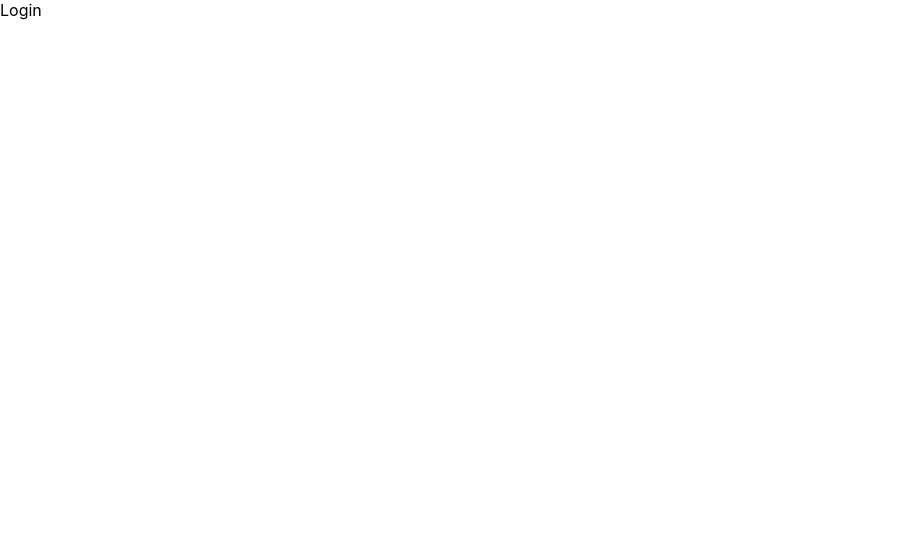
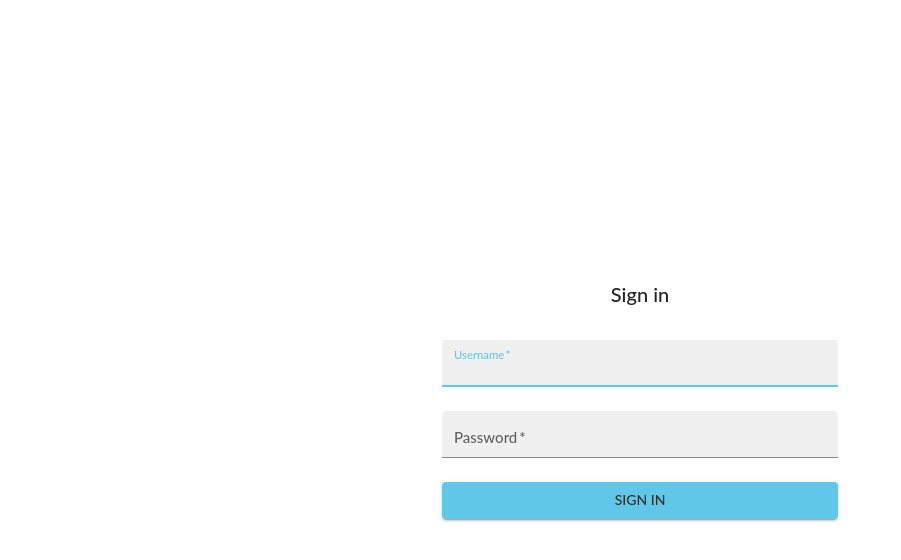
Before and after one commit to Imranr2/DCUBE_FRONT_END, a React (Create React App) app: page / in a window 1280 px wide. Shown: the top 560 px of the page, without its empty margins (0-901 px from the left). Built offline with nearby package versions, Linux system fonts and the light colour scheme.

Commit message:
Add signin page

```diff
--- a/package.json
+++ b/package.json
@@ -5,6 +5,7 @@
   "dependencies": {
     "@emotion/react": "^11.11.1",
     "@emotion/styled": "^11.11.0",
+    "@mui/icons-material": "^5.14.9",
     "@mui/material": "^5.14.9",
     "@testing-library/jest-dom": "^5.17.0",
     "@testing-library/react": "^13.4.0",
--- a/src/App.js
+++ b/src/App.js
@@ -1,4 +1,4 @@
-import Login from "./pages/Login";
+import SignIn from "./pages/SignIn";
 import { theme } from "./utils/theme";
 import { ThemeProvider } from "@mui/material/styles";
 import { BrowserRouter as Router, Routes, Route } from "react-router-dom";
@@ -8,7 +8,7 @@ function App() {
     <ThemeProvider theme={theme}>
       <Router>
         <Routes>
-          <Route path="/" element={<Login />} />
+          <Route path="/" element={<SignIn />} />
         </Routes>
       </Router>
     </ThemeProvider>
--- a/src/pages/Login.js
+++ /dev/null
@@ -1,7 +0,0 @@
-import React from "react";
-
-const Login = () => {
-  return <div>Login</div>;
-};
-
-export default Login;
--- /dev/null
+++ b/src/pages/SignIn.js
@@ -0,0 +1,106 @@
+import React, { useState } from "react";
+import {
+  Button,
+  TextField as MuiTextField,
+  Typography,
+  Container,
+  CssBaseline,
+  inputClasses,
+  inputLabelClasses,
+  styled,
+} from "@mui/material";
+
+const TextField = styled(MuiTextField)(`
+  .${inputClasses.root} {
+    font-size: 10px;
+  }
+  .${inputLabelClasses.root} {
+    font-size: 15px;
+  }
+`);
+
+const SignIn = () => {
+  const [username, setUsername] = useState("");
+  const [password, setPassword] = useState("");
+
+  const handleUsernameChange = (e) => {
+    setUsername(e.target.value);
+  };
+
+  const handlePasswordChange = (e) => {
+    setPassword(e.target.value);
+  };
+
+  const handleSubmit = (e) => {
+    e.preventDefault();
+    // Handle login logic here
+  };
+
+  return (
+    <div
+      style={{
+        display: "flex",
+        justifyContent: "center",
+        alignItems: "center",
+        minHeight: "100vh", // Center vertically
+      }}
+    >
+      <Container component="main" maxWidth="xs">
+        <CssBaseline />
+        <div
+          style={{
+            display: "flex",
+            flexDirection: "column",
+            alignItems: "center",
+          }}
+        >
+          <Typography component="h1" variant="h5">
+            Sign in
+          </Typography>
+          <form
+            style={{ width: "100%", marginTop: "1rem" }}
+            onSubmit={handleSubmit}
+          >
+            <TextField
+              variant="filled"
+              margin="normal"
+              required
+              fullWidth
+              id="username"
+              label="Username"
+              name="username"
+              autoComplete="username"
+              autoFocus
+              value={username}
+              onChange={handleUsernameChange}
+            />
+            <TextField
+              variant="filled"
+              margin="normal"
+              required
+              fullWidth
+              name="password"
+              label="Password"
+              type="password"
+              id="password"
+              autoComplete="current-password"
+              value={password}
+              onChange={handlePasswordChange}
+            />
+            <Button
+              type="submit"
+              fullWidth
+              variant="contained"
+              color="primary"
+              style={{ marginTop: "1rem" }}
+            >
+              Sign In
+            </Button>
+          </form>
+        </div>
+      </Container>
+    </div>
+  );
+};
+
+export default SignIn;
```
Also changed, not shown: 1 other file (tests, documents, lock files or other folders).
